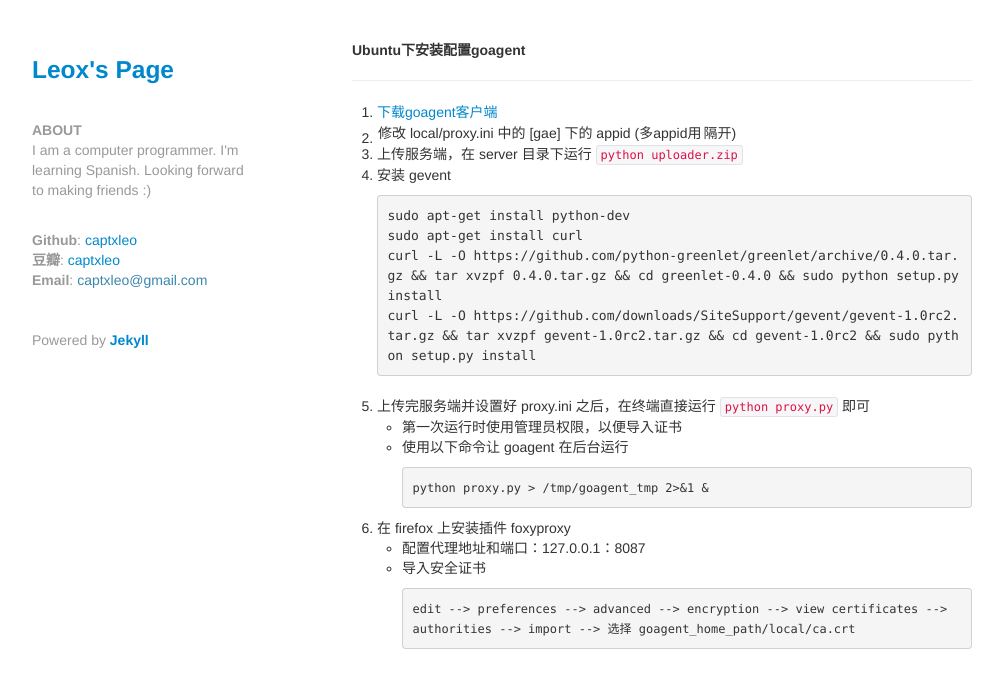
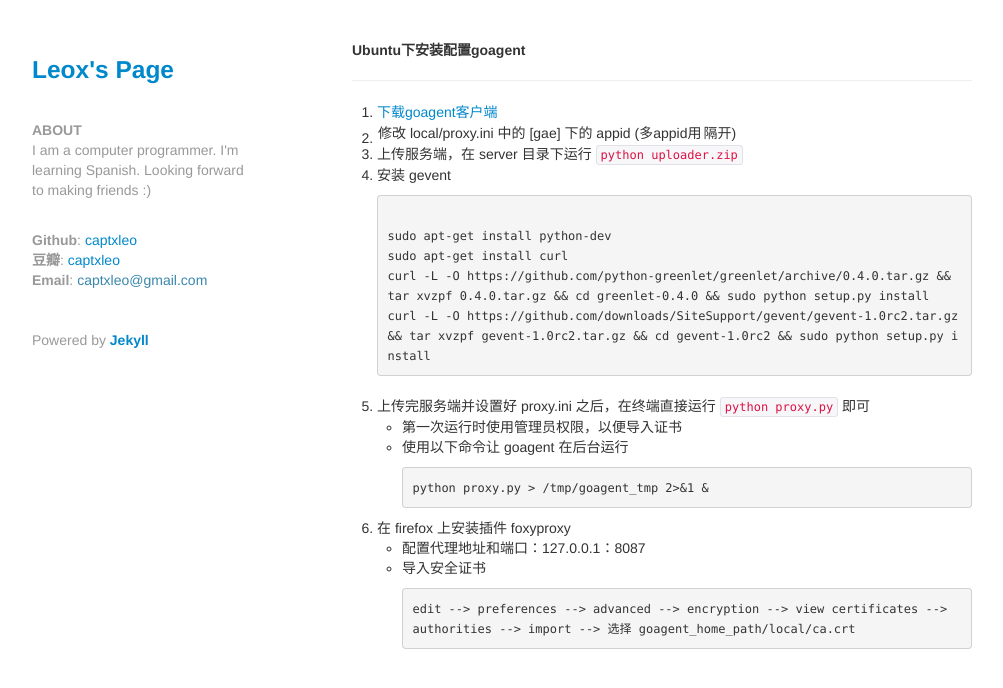
Before and after one commit to captxleo/captxleo.github.com, a Jekyll site: the page built from _posts/2013-02-03-02-how-to-configure-goagent.md, in a window 1280 px wide. Shown: the top 688 px of the page, without its empty margins (138-1141 px from the left). Built offline with Jekyll 4.4.1, drawn with Linux system fonts in a browser that asks for light colours; Markdown is read by kramdown in place of the engine named in the settings.

Commit message:
change code style

```diff
--- a/_posts/2013-02-03-02-how-to-configure-goagent.md
+++ b/_posts/2013-02-03-02-how-to-configure-goagent.md
@@ -7,12 +7,12 @@
 3.	上传服务端，在 server 目录下运行 `python uploader.zip`
 4.	安装 gevent
 
-	<pre class="prettyprint">
+	<pre class="prettyprint"><code>
 	sudo apt-get install python-dev
 	sudo apt-get install curl
 	curl -L -O https://github.com/python-greenlet/greenlet/archive/0.4.0.tar.gz && tar xvzpf 0.4.0.tar.gz && cd greenlet-0.4.0 && sudo python setup.py install
 	curl -L -O https://github.com/downloads/SiteSupport/gevent/gevent-1.0rc2.tar.gz && tar xvzpf gevent-1.0rc2.tar.gz && cd gevent-1.0rc2 && sudo python setup.py install
-	</pre>
+	</code></pre>
 
 5.	上传完服务端并设置好 proxy.ini 之后，在终端直接运行 `python proxy.py` 即可
 	-	第一次运行时使用管理员权限，以便导入证书
```
